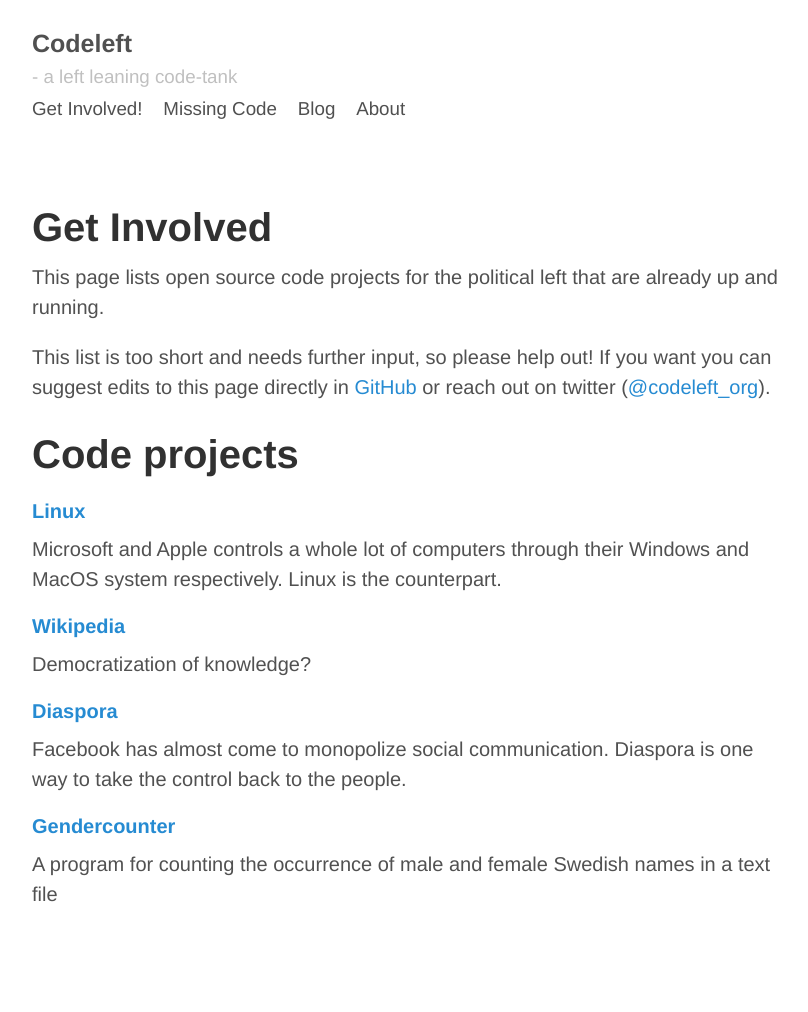
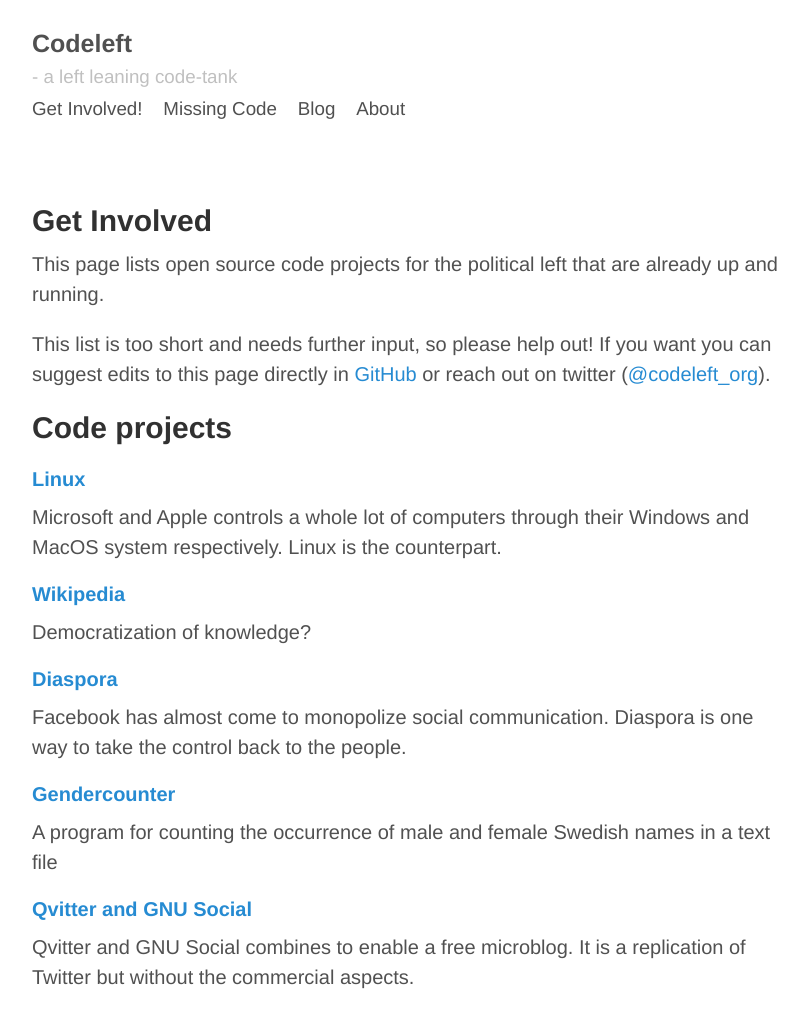
Before and after one commit to johhoi/codeleft, a Jekyll site: the page built from get_involved.md, in a window 1280 px wide. Shown: the whole page, without its empty margins (228-1036 px from the left). Built offline with Jekyll 4.4.1, drawn with Linux system fonts in a browser that asks for light colours; before the commit the page ends 929 px from its top, so only the background shows below that.

Commit message:
Update get_involved.md

```diff
--- a/get_involved.md
+++ b/get_involved.md
@@ -2,12 +2,12 @@
 layout: default
 title: Get Involved!
 ---
-# Get Involved
+## Get Involved
 This page lists open source code projects for the political left that are already up and running.
 
 This list is too short and needs further input, so please help out! If you want you can suggest edits to this page directly in [GitHub](https://github.com/johhoi/codeleft/) or reach out on twitter ([@codeleft_org](https://twitter.com/Codeleft_org)).
 
-# Code projects
+## Code projects
 #### [Linux](https://en.wikipedia.org/wiki/Linux)
 Microsoft and Apple controls a whole lot of computers through their Windows and MacOS system respectively. Linux is the counterpart.
 #### [Wikipedia](https://www.mediawiki.org/wiki/MediaWiki)
@@ -16,3 +16,5 @@
 Facebook has almost come to monopolize social communication. Diaspora is one way to take the control back to the people.
 #### [Gendercounter](https://github.com/christopherkullenberg/gendercounter)
 A program for counting the occurrence of male and female Swedish names in a text file
+#### [Qvitter and GNU Social](<a href="{{ site.baseurl }}/Qvitter_and_GNU_Social.html">)
+Qvitter and GNU Social combines to enable a free microblog. It is a replication of Twitter but without the commercial aspects.
```
